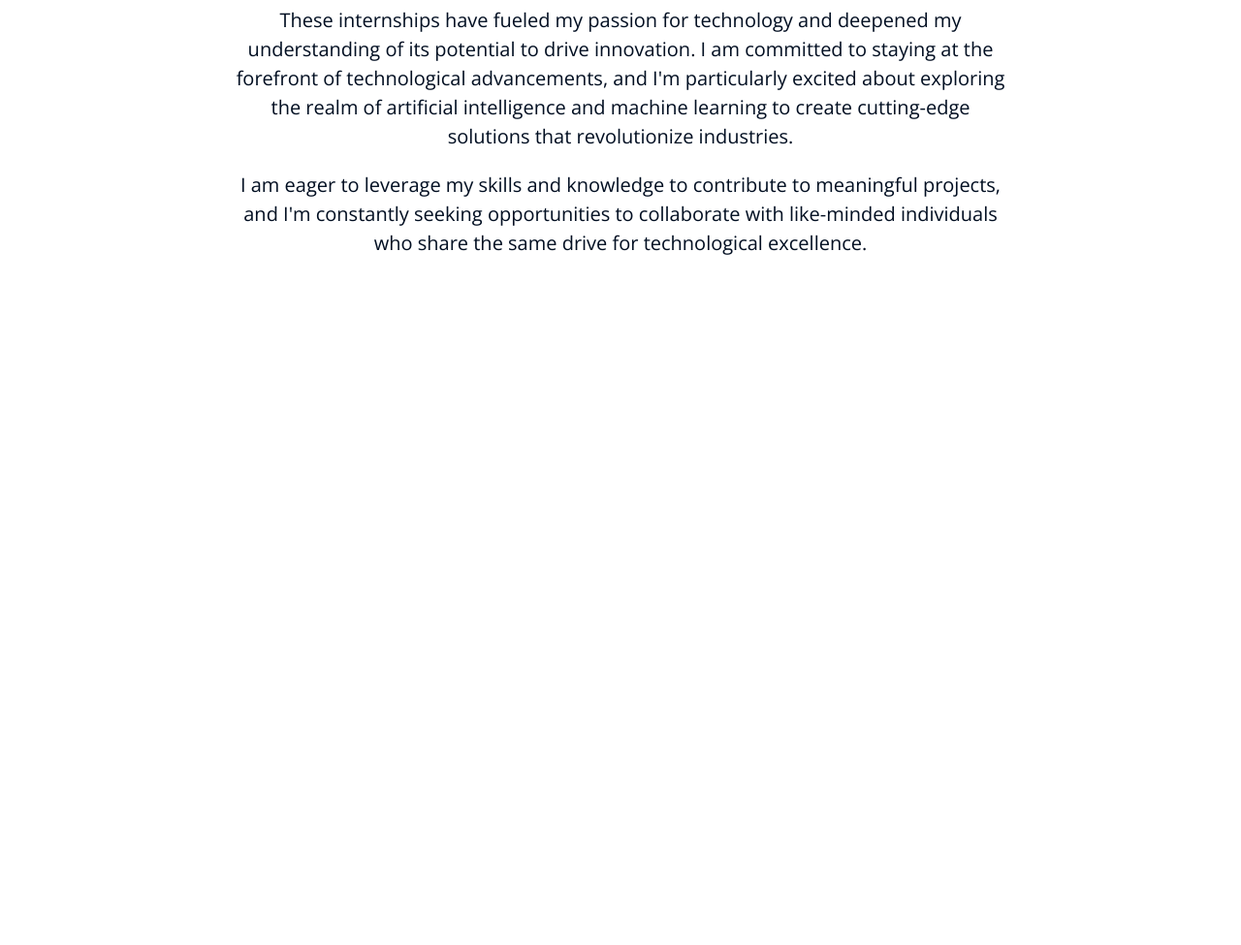
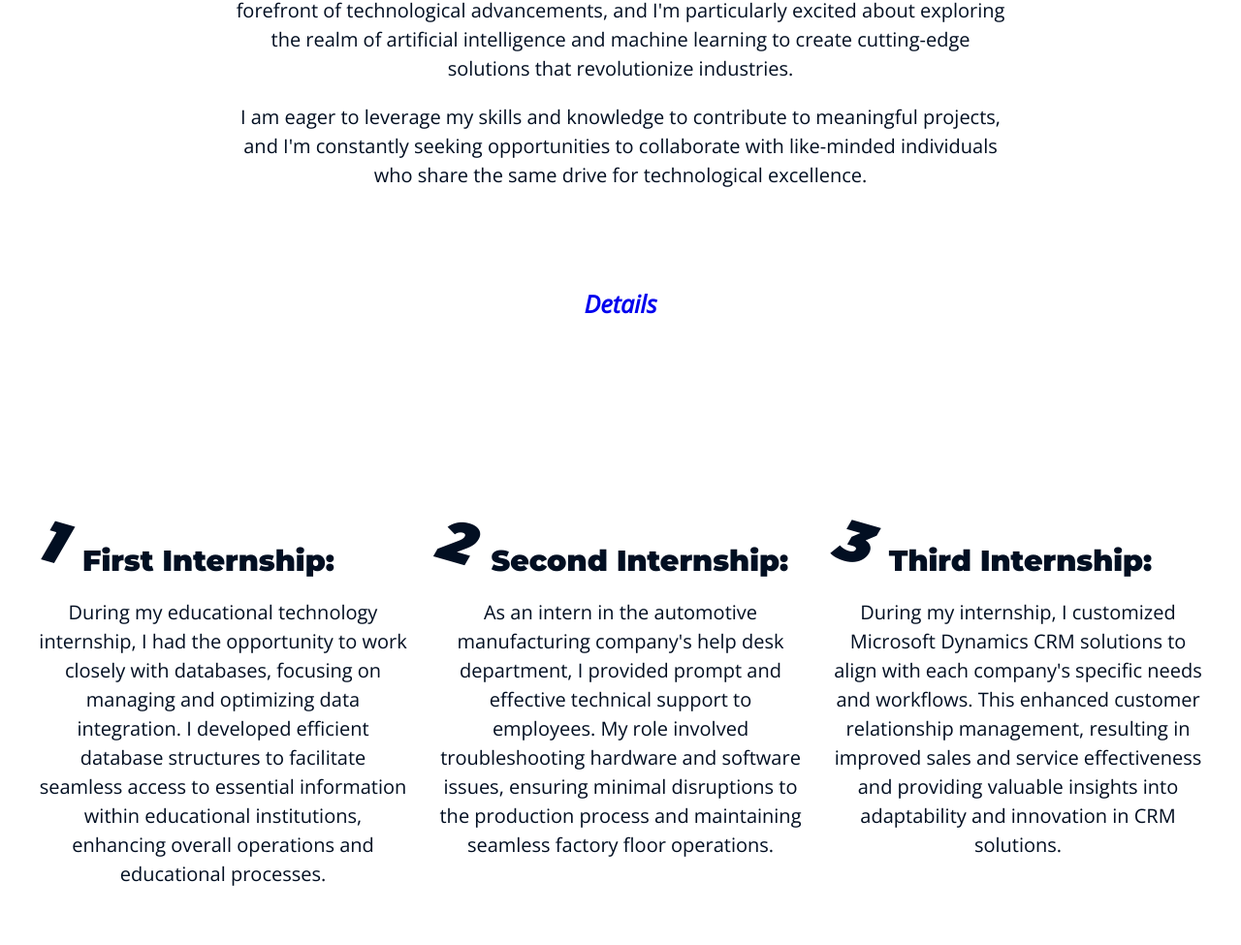
Before and after one commit to everton161/git, a plain HTML site: page index.html in a window 1280 px wide. Shown: the part 1325-2300 px from the top of the page at 97% size. Before the commit the page ends 1650 px from the top, so only its background shows below. Drawn offline with nearby package versions, Linux system fonts and the light colour scheme.

Commit message:
work-page

```diff
--- a/assets/css/style.css
+++ b/assets/css/style.css
@@ -40,6 +40,9 @@ body {
 .page-section {
     min-height: 100vh;
 }
+.half-page-section {
+    min-height: 50vh;
+}
 
 .white-bg {
     background-color: var(--white-color);
@@ -57,7 +60,7 @@ body {
 }
 
 .menu-spacing {
-    height: 5rem;
+    height: 2rem;
 }
 
 .icon-verified {
@@ -83,7 +86,7 @@ body {
     display: flex;
     justify-content: space-between;
     align-items: center;
-    padding: 3rem 0 3rem;
+    padding: 1rem 0 1rem;
 }
 
 .main-menu ul {
@@ -178,8 +181,56 @@ h6 {
     margin-bottom: 4rem;
 }
 
-.about-page {
+.about-page, .jobs-section {
+    display: flex;
+    flex-wrap: wrap;
+    justify-content: center;
+    align-items: center;
+}
+
+.jobs-grid {
+    display: grid;
+    grid-template-columns: repeat(3, 1fr);
+    gap: var(--gap);
+    counter-reset: grid-counter;
+}
+
+.inner-grid p {
     display: flex;
     justify-content: center;
     align-items: center;
+    text-align:center;
 }
+
+.job-name {
+    font-size: 3rem;
+    margin-bottom: 2rem;
+    display: flex;
+    align-items: end;
+}
+
+.job-name::before {
+    counter-increment: grid-counter;
+    content: counter(grid-counter);
+    font-style: italic;
+    padding-right: 2rem;
+    font-size: 6rem;
+    transform: rotate(16deg);
+
+}
+.about-details {
+    display: flex;
+    margin-top: 10rem;
+    justify-content: center;
+}
+.about-details a {
+    display: block;
+    font-size: 2.5rem;
+    font-style: italic;
+    font-weight: 700;
+
+}
+
+.about-details a:hover {
+    color: crimson;
+}
--- a/index.html
+++ b/index.html
@@ -13,7 +13,7 @@
     <header class="header">
         <div class="header-menu container">
             <a href="https://www.linkedin.com/in/everton161/" class="personal" target="_blank">
-                <img class="foto-perfil" src="https://media.licdn.com/dms/image/C5603AQH3r6fAQPkPkw/profile-displayphoto-shrink_400_400/0/1618941263918?e=1693440000&v=beta&t=OYiIuVGm8uNbA5hKxxspCxG3icjG08X8L_LLErryEGQ" alt="foto de Everton">
+                <img class="foto-perfil" src="assets/img/fotoperfil.jpg" alt="foto de Everton">
                 <span class="link-nome">
                     <span>Everton Drozda</span>
                     <span class="personal-verification"><svg class="icon-verified" version="1.1" viewBox="0,0,24,24" xmlns="http://www.w3.org/2000/svg"><path d="M22.5 12.5c0-1.58-.875-2.95-2.148-3.6.154-.435.238-.905.238-1.4 0-2.21-1.71-3.998-3.818-3.998-.47 0-.92.084-1.336.25C14.818 2.415 13.51 1.5 12 1.5s-2.816.917-3.437 2.25c-.415-.165-.866-.25-1.336-.25-2.11 0-3.818 1.79-3.818 4 0 .494.083.964.237 1.4-1.272.65-2.147 2.018-2.147 3.6 0 1.495.782 2.798 1.942 3.486-.02.17-.032.34-.032.514 0 2.21 1.708 4 3.818 4 .47 0 .92-.086 1.335-.25.62 1.334 1.926 2.25 3.437 2.25 1.512 0 2.818-.916 3.437-2.25.415.163.865.248 1.336.248 2.11 0 3.818-1.79 3.818-4 0-.174-.012-.344-.033-.513 1.158-.687 1.943-1.99 1.943-3.484zm-6.616-3.334l-4.334 6.5c-.145.217-.382.334-.625.334-.143 0-.288-.04-.416-.126l-.115-.094-2.415-2.415c-.293-.293-.293-.768 0-1.06s.768-.294 1.06 0l1.77 1.767 3.825-5.74c.23-.345.696-.436 1.04-.207.346.23.44.696.21 1.04z"></path></svg></span>
@@ -24,7 +24,8 @@
                 <ul>
                     <li class="menu-item"><a class="menu-item-link" href="#"><span class="menu-item-number">01</span>home</a></li>
                     <li class="menu-item"><a class="menu-item-link" href="#about"><span class="menu-item-number">02</span>about</a></li>
-                    <li class="menu-item"><a class="menu-item-link" href="#"><span class="menu-item-number">03</span>contact</a></li>
+                    <li class="menu-item"><a class="menu-item-link" href="#work"><span class="menu-item-number">03</span>work</a></li>
+                    <li class="menu-item"><a class="menu-item-link" href="#"><span class="menu-item-number">04</span>contact</a></li>
                 </ul>
             </nav>
         </div>
@@ -51,8 +52,28 @@
             <p>These internships have fueled my passion for technology and deepened my understanding of its potential to drive innovation. I am committed to staying at the forefront of technological advancements, and I'm particularly excited about exploring the realm of artificial intelligence and machine learning to create cutting-edge solutions that revolutionize industries.</p>
 
             <p>I am eager to leverage my skills and knowledge to contribute to meaningful projects, and I'm constantly seeking opportunities to collaborate with like-minded individuals who share the same drive for technological excellence.</p>
+            <span class="about-details" id="notes"><a href="#work">Details</a></span>
+        </div>
+    </section>
+    <section class="jobs-section page-section container white-bg" id="work">
+        <div class="jobs-grid">
+            <article class="inner-grid">
+                <h3 class="job-name">First Internship:</h3>
+                <p> During my educational technology internship, I had the opportunity to work closely with databases, focusing on managing and optimizing data integration. I developed efficient database structures to facilitate seamless access to essential information within educational institutions, enhancing overall operations and educational processes.</p>
+            </article>
+            <article class="inner-grid">
+                <h3 class="job-name">Second Internship:</h3>
+                <p>As an intern in the automotive manufacturing company's help desk department, I provided prompt and effective technical support to employees. My role involved troubleshooting hardware and software issues, ensuring minimal disruptions to the production process and maintaining seamless factory floor operations.</p>
+            </article>
+            <article class="inner-grid">
+                <h3 class="job-name">Third Internship:</h3>
+                <p>During my internship, I customized Microsoft Dynamics CRM solutions to align with each company's specific needs and workflows. This enhanced customer relationship management, resulting in improved sales and service effectiveness and providing valuable insights into adaptability and innovation in CRM solutions.</p>
+            </article>
 
         </div>
+    </section>
+    <section class="page-section container main-bg">
+        oi
     </section>
 
 </body>
```
Also changed, not shown: assets/img/fotoperfil.jpg (added).
